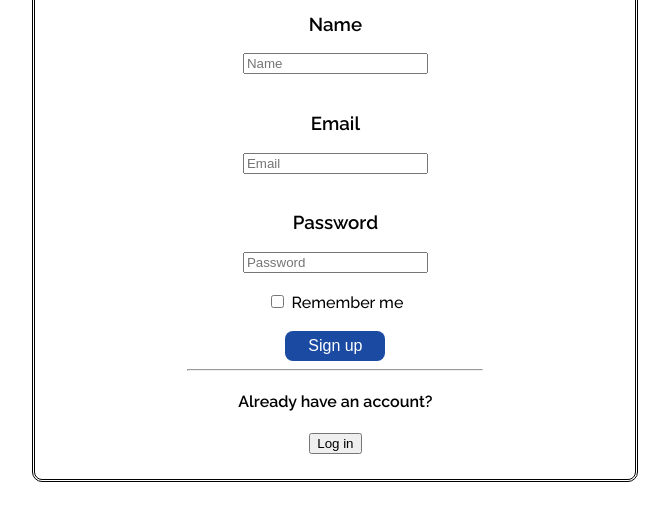
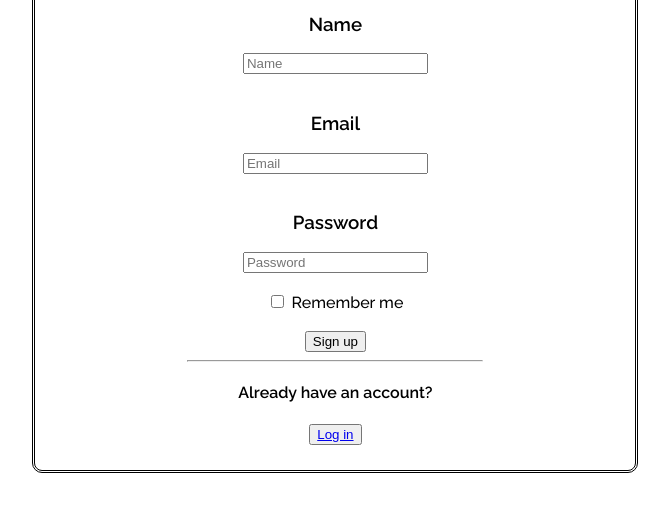
Before and after one commit to Suru-web/Crework_Projects, a plain HTML site: page Month 1/Week 2/CSS/index.html in a window 1280 px wide. Shown: the part 249-770 px from the top of the page, without its empty margins (390-1059 px from the left). Drawn offline with Linux system fonts and the light colour scheme.

Commit message:
updated code
Now the login and signup page are linked properly

```diff
--- a/Month 1/Week 2/CSS/index.html
+++ b/Month 1/Week 2/CSS/index.html
@@ -4,7 +4,6 @@
     <title>Sign Up</title>
     <link rel="stylesheet" type="text/css" href="style.css" />
   </head>
-
   <body>
     <div class="card">
       <h1 id="Sign">Sign up to our page</h1>
@@ -28,29 +27,14 @@
       <br />
       <h3 id="pass">Password</h3>
       <input id="pass_box" type="password" placeholder="Password" />
-
       <br />
       <br />
       <input id="Rem_me" type="checkbox" /> Remember me <br />
       <br />
-      <button
-        id="Sign_up"
-        style="
-          background-color: #1b4aa3;
-          border-radius: 8px;
-          border-style: hidden;
-          color: white;
-          width: 100px;
-          height: 30px;
-          font-size: medium;
-        "
-        type="submit"
-      >
-        Sign up
-      </button>
+      <button id="Sign_up" type="submit">Sign up</button>
       <hr id="hr2" />
       <h4 id="h4">Already have an account?</h4>
-      <button id="log" type="button">Log in</button>
+      <button id="log"><a class="login" href="log-in.html">Log in</a></button>
     </div>
   </body>
 </html>
```
